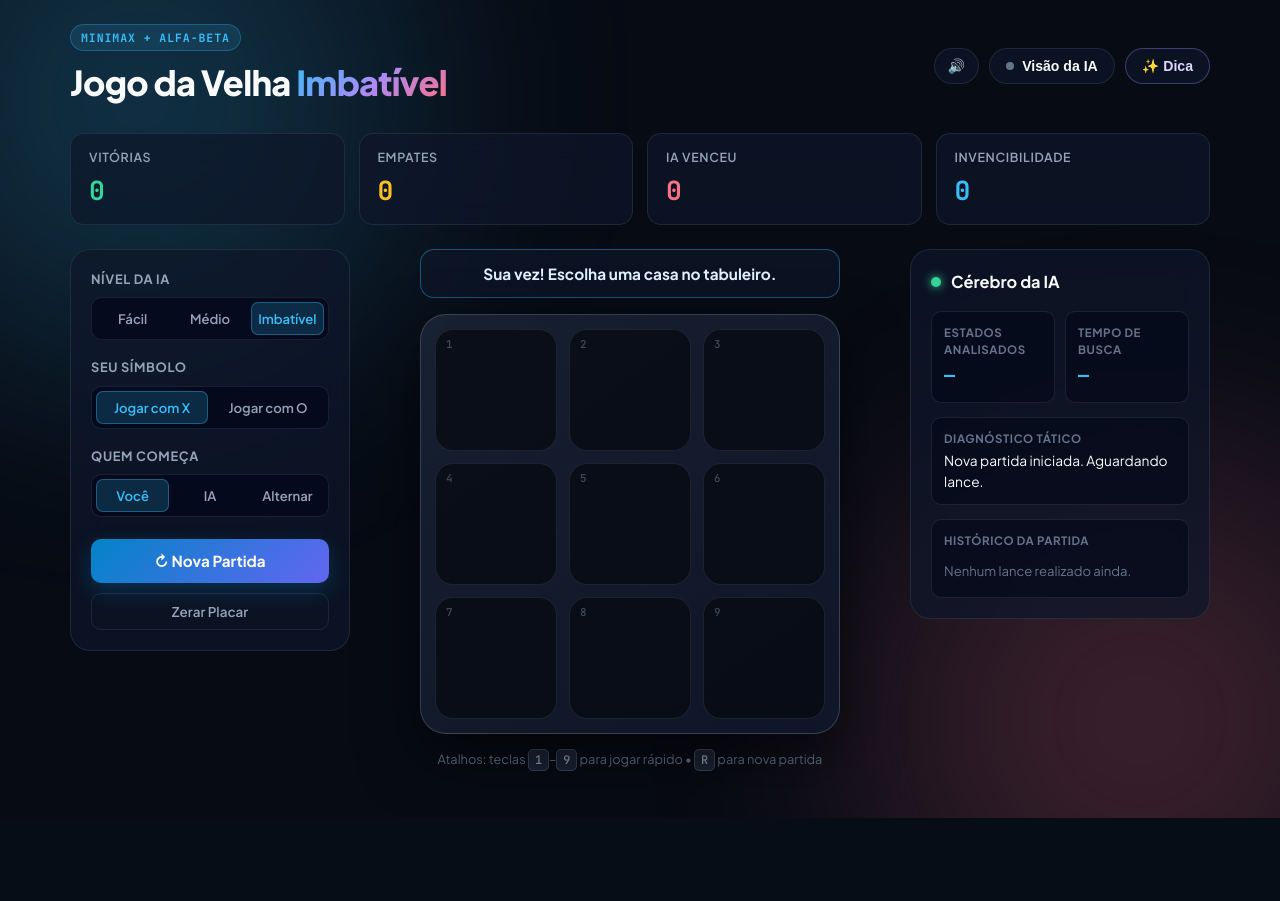
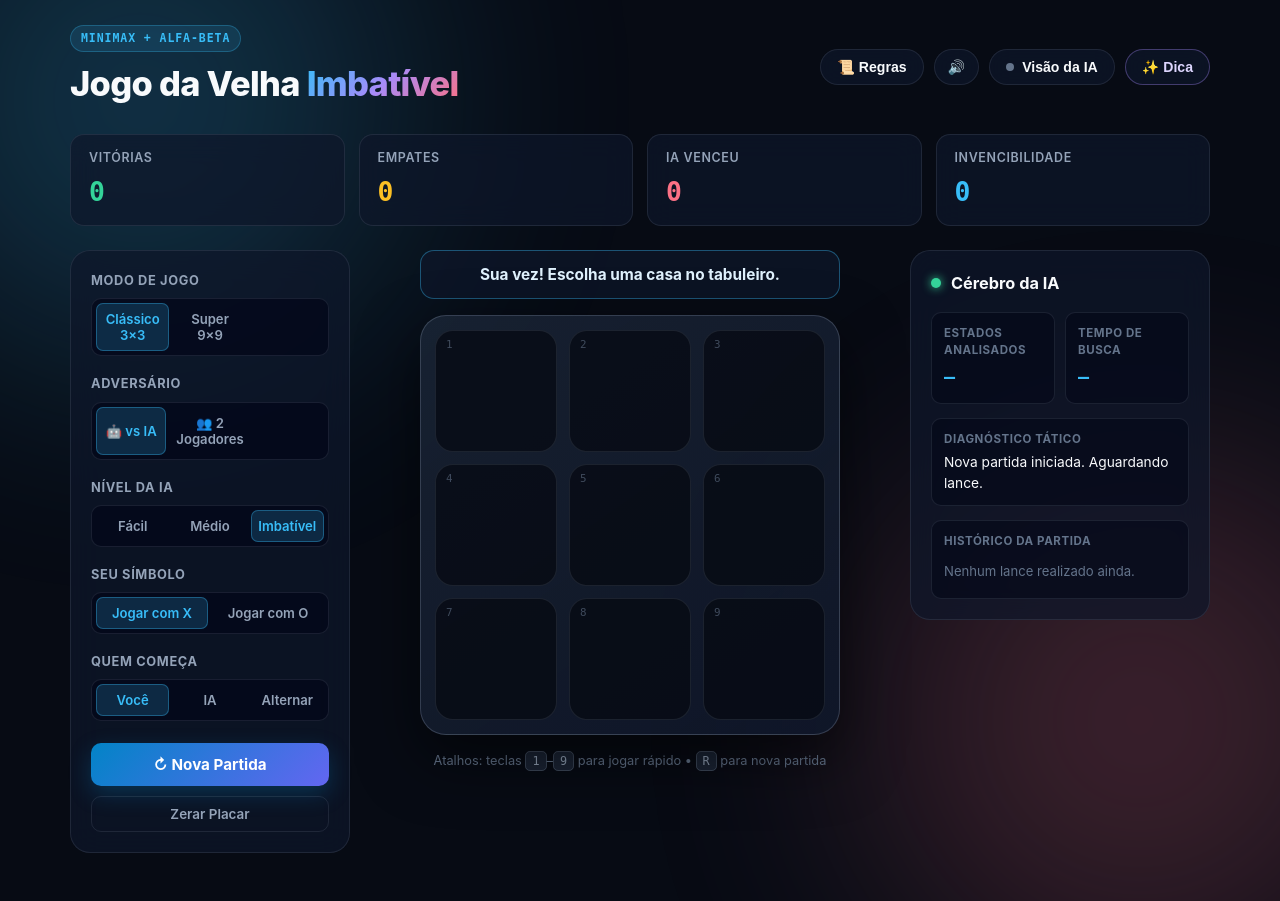
Before and after one commit to Rafael-Pedra-7325/jogo-da-velha-imbativel, a Flask app: page / in a window 1280 px wide. Before the commit the page ends 818 px from the top, so only its background shows below. Run offline with Flask 3, Linux system fonts and the light colour scheme.

Commit message:
Revise index.html for Super Jogo da Velha
Updated the title and various elements for clarity and improved user experience. Added a modal dialog for game rules and enhanced button descriptions.

```diff
--- a/templates/index.html
+++ b/templates/index.html
@@ -3,10 +3,10 @@
 <head>
   <meta charset="UTF-8" />
   <meta name="viewport" content="width=device-width, initial-scale=1.0" />
-  <title>Jogo da Velha Imbatível — IA Minimax & Poda Alfa-Beta</title>
-  <link rel="preconnect" href="https://fonts.googleapis.com" />
-  <link rel="preconnect" href="https://fonts.gstatic.com" crossorigin />
-  <link href="https://fonts.googleapis.com/css2?family=JetBrains+Mono:wght@500;700&family=Plus+Jakarta+Sans:wght@400;500;600;700;800&display=swap" rel="stylesheet" />
+  <title>Jogo da Velha Imbatível — Minimax & Super Velha MCTS</title>
+  <link rel="preconnect" href="[https://fonts.googleapis.com](https://fonts.googleapis.com)" />
+  <link rel="preconnect" href="[https://fonts.gstatic.com](https://fonts.gstatic.com)" crossorigin />
+  <link href="[https://fonts.googleapis.com/css2?family=JetBrains+Mono:wght@500;700&family=Plus+Jakarta+Sans:wght@400;500;600;700;800&display=swap](https://fonts.googleapis.com/css2?family=JetBrains+Mono:wght@500;700&family=Plus+Jakarta+Sans:wght@400;500;600;700;800&display=swap)" rel="stylesheet" />
   <link rel="stylesheet" href="{{ url_for('static', filename='style.css') }}" />
 </head>
 <body>
@@ -16,15 +16,18 @@
   <main class="app-container">
     <header class="topbar">
       <div class="brand">
-        <span class="brand-badge">MINIMAX + ALFA-BETA</span>
+        <span id="badge-motor" class="brand-badge">MINIMAX + ALFA-BETA</span>
         <h1>Jogo da Velha <span>Imbatível</span></h1>
       </div>
 
       <div class="topbar-actions">
+        <button id="btn-regras" class="pill-btn" title="Ver regras do Super Jogo da Velha">
+          📜 Regras
+        </button>
         <button id="btn-som" class="icon-btn" title="Alternar efeitos sonoros" aria-label="Alternar som">
           🔊
         </button>
-        <button id="btn-raiox" class="pill-btn" title="Ver avaliação Minimax de cada casa">
+        <button id="btn-raiox" class="pill-btn" title="Ver avaliação da IA em cada casa livre">
           <span class="dot"></span> Visão da IA
         </button>
         <button id="btn-dica" class="pill-btn pill-accent" title="Destacar a melhor jogada agora">
@@ -35,19 +38,19 @@
 
     <section class="scoreboard" aria-label="Placar da sessão">
       <div class="score-card score-win">
-        <span class="score-label">Vitórias</span>
+        <span id="label-placar-1" class="score-label">Vitórias</span>
         <strong id="placar-vitorias">0</strong>
       </div>
       <div class="score-card score-draw">
-        <span class="score-label">Empates</span>
+        <span id="label-placar-empate" class="score-label">Empates</span>
         <strong id="placar-empates">0</strong>
       </div>
       <div class="score-card score-loss">
-        <span class="score-label">IA Venceu</span>
+        <span id="label-placar-2" class="score-label">IA Venceu</span>
         <strong id="placar-derrotas">0</strong>
       </div>
       <div class="score-card score-streak">
-        <span class="score-label">Invencibilidade</span>
+        <span id="label-placar-extra" class="score-label">Invencibilidade</span>
         <strong id="placar-sequencia">0</strong>
       </div>
     </section>
@@ -55,6 +58,22 @@
     <section class="game-layout">
       <aside class="panel controls-panel">
         <div class="control-group">
+          <label>Modo de Jogo</label>
+          <div class="segmented segmented-2" id="grupo-modo">
+            <button type="button" data-value="classico" class="active">Clássico 3×3</button>
+            <button type="button" data-value="super">Super 9×9</button>
+          </div>
+        </div>
+
+        <div class="control-group">
+          <label>Adversário</label>
+          <div class="segmented segmented-2" id="grupo-oponente">
+            <button type="button" data-value="ia" class="active">🤖 vs IA</button>
+            <button type="button" data-value="local">👥 2 Jogadores</button>
+          </div>
+        </div>
+
+        <div class="control-group" id="bloco-dificuldade">
           <label>Nível da IA</label>
           <div class="segmented" id="grupo-dificuldade">
             <button type="button" data-value="facil">Fácil</button>
@@ -64,8 +83,8 @@
         </div>
 
         <div class="control-group">
-          <label>Seu Símbolo</label>
-          <div class="segmented" id="grupo-simbolo">
+          <label id="label-simbolo">Seu Símbolo</label>
+          <div class="segmented segmented-2" id="grupo-simbolo">
             <button type="button" data-value="X" class="active">Jogar com X</button>
             <button type="button" data-value="O">Jogar com O</button>
           </div>
@@ -74,8 +93,8 @@
         <div class="control-group">
           <label>Quem Começa</label>
           <div class="segmented" id="grupo-inicio">
-            <button type="button" data-value="humano" class="active">Você</button>
-            <button type="button" data-value="ia">IA</button>
+            <button type="button" data-value="p1" class="active" id="btn-inicio-p1">Você</button>
+            <button type="button" data-value="p2" id="btn-inicio-p2">IA</button>
             <button type="button" data-value="alternar">Alternar</button>
           </div>
         </div>
@@ -95,14 +114,14 @@
           <span id="status-texto">Sua vez! Escolha uma casa no tabuleiro.</span>
         </div>
 
-        <div class="board-container">
-          <div id="tabuleiro" class="board" role="grid" aria-label="Tabuleiro 3 por 3"></div>
+        <div id="board-container" class="board-container">
+          <div id="tabuleiro" class="board" role="grid" aria-label="Tabuleiro do jogo"></div>
           <svg id="linha-vitoria-svg" class="win-line-svg" viewBox="0 0 300 300" preserveAspectRatio="none">
             <line id="linha-vitoria" x1="0" y1="0" x2="0" y2="0" />
           </svg>
         </div>
 
-        <p class="keyboard-hint">
+        <p id="keyboard-hint" class="keyboard-hint">
           Atalhos: teclas <kbd>1</kbd>–<kbd>9</kbd> para jogar rápido • <kbd>R</kbd> para nova partida
         </p>
       </section>
@@ -110,12 +129,12 @@
       <aside class="panel telemetry-panel">
         <div class="telemetry-header">
           <span class="pulse-indicator"></span>
-          <h2>Cérebro da IA</h2>
+          <h2 id="titulo-telemetria">Cérebro da IA</h2>
         </div>
 
         <div class="telemetry-stats">
           <div class="stat-box">
-            <span class="stat-title">Estados Analisados</span>
+            <span id="label-stat-nos" class="stat-title">Estados Analisados</span>
             <span id="tel-nos" class="stat-value mono">—</span>
           </div>
           <div class="stat-box">
@@ -139,6 +158,21 @@
     </section>
   </main>
 
+  <dialog id="modal-regras" class="rules-modal">
+    <div class="rules-content">
+      <div class="rules-header">
+        <h3>📜 Como Jogar o Super Jogo da Velha (9×9)</h3>
+        <button id="btn-fechar-regras" class="icon-btn" aria-label="Fechar">✕</button>
+      </div>
+      <ul>
+        <li><strong>Tabuleiro 9×9:</strong> São 9 mini-tabuleiros dentro de um tabuleiro maior. Vença 3 mini-tabuleiros em linha, coluna ou diagonal para vencer o jogo!</li>
+        <li><strong>Jogada Direcionada:</strong> A casa que você escolhe dentro de um mini-tabuleiro define <em>qual</em> mini-tabuleiro o oponente será obrigado a jogar no lance seguinte.</li>
+        <li><strong>Jogada Livre:</strong> Se você for enviado para um mini-tabuleiro que já foi vencido ou empatado, poderá jogar em <strong>qualquer</strong> casa livre de qualquer mini-tabuleiro aberto.</li>
+        <li><strong>Motor MCTS:</strong> No modo Super 9×9, a IA usa <em>Monte Carlo Tree Search</em>, simulando milhares de partidas futuras por segundo para calcular probabilidades reais de vitória.</li>
+      </ul>
+    </div>
+  </dialog>
+
   <script src="{{ url_for('static', filename='script.js') }}"></script>
 </body>
 </html>
```
